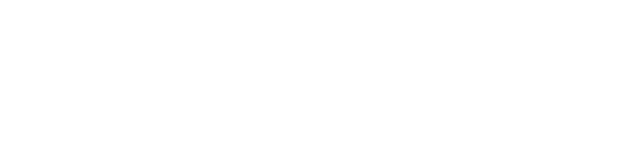
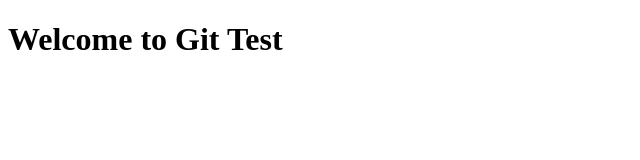
Before and after one commit to E-SD-82/git_test, a plain HTML site: page index.html in a window 1280 px wide. Shown: the whole page, without its empty margins (0-640 px from the left). Drawn offline with Linux system fonts and the light colour scheme.

Commit message:
Added h1 inside index.html

```diff
--- a/index.html
+++ b/index.html
@@ -6,6 +6,6 @@
     <title>Document</title>
 </head>
 <body>
-
+    <h1>Welcome to Git Test</h1>
 </body>
 </html>
```
